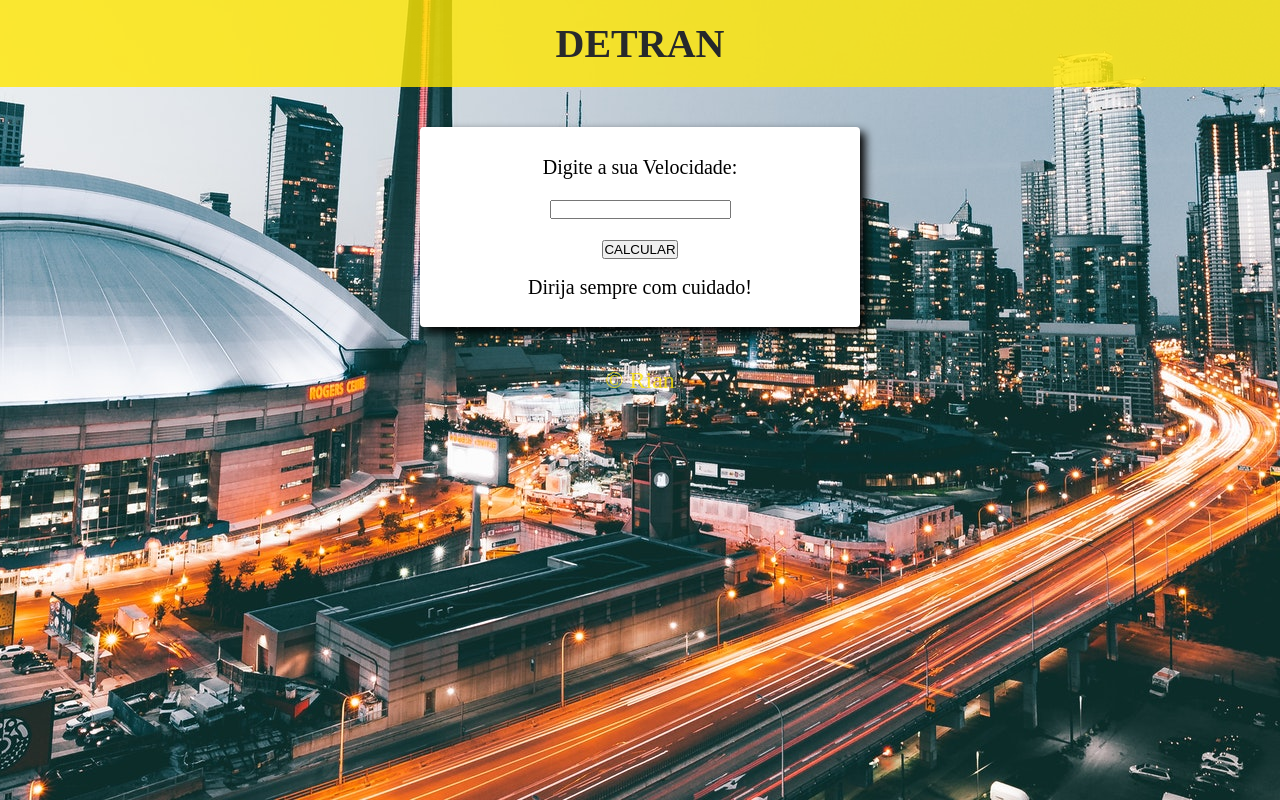
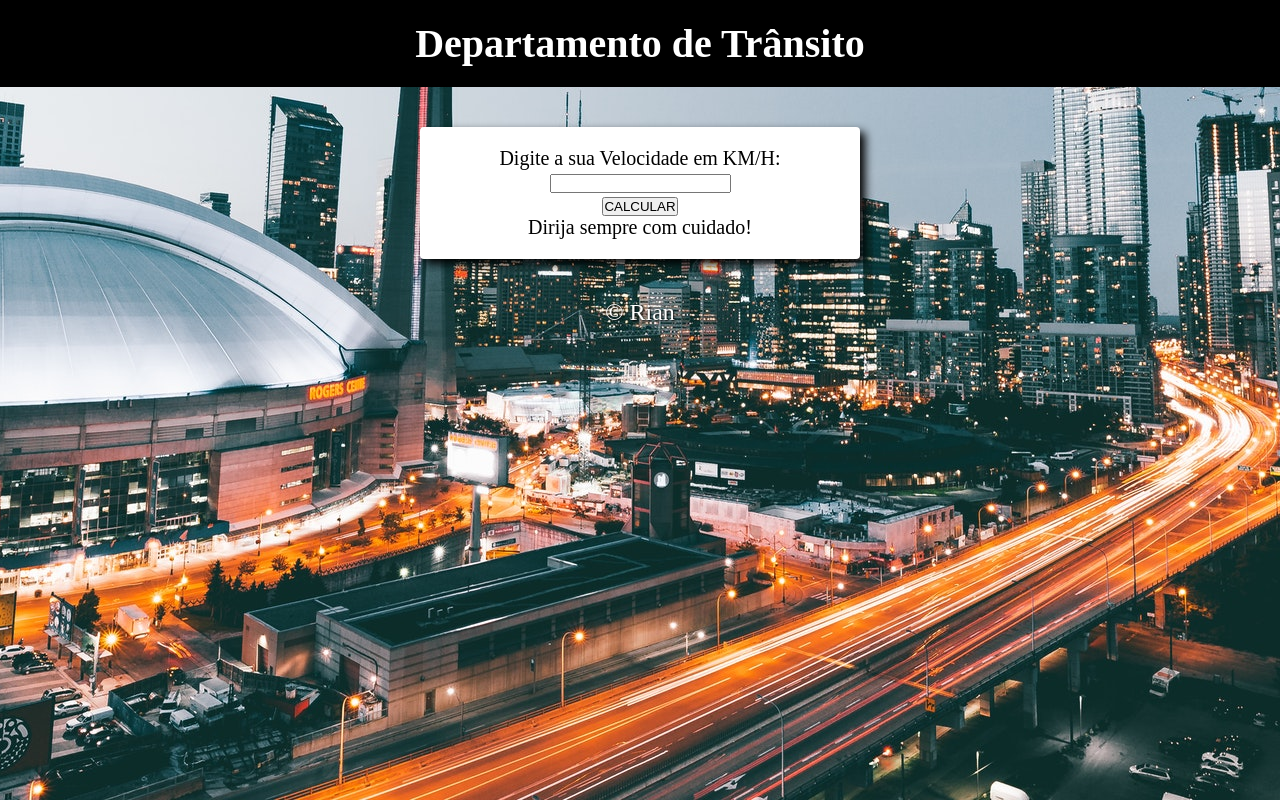
Before and after one commit to idkrian/consultor-multas, a plain HTML site: page index.html in a window 1280 px wide. Drawn offline with Linux system fonts and the light colour scheme.

Commit message:
terceiro commit

```diff
--- a/index.html
+++ b/index.html
@@ -8,14 +8,16 @@
 </head>
 <body>
     <div id="cabecalho">
-        <h1>DETRAN</h1>
+        <h1>Departamento de Trânsito</h1>
     </div>
     <section>
-        <p>Digite a sua Velocidade:</p>
-        <input type="number" name="vel" id="vel">
-        <p><input type="button" value="CALCULAR" onclick="calcular()"></p>
+        <div id="txt-section">
+            <p>Digite a sua Velocidade em KM/H:</p>
+            <input type="number" name="vel" id="vel">
+            <p><input type="button" value="CALCULAR" onclick="calcular()"></p>
 
-        <div id="resultado"><p>Dirija sempre com cuidado!</p></div>
+            <div id="resultado"><p>Dirija sempre com cuidado!</p></div>
+        </div>
 
     </section>
     <footer>
--- a/style.css
+++ b/style.css
@@ -13,25 +13,25 @@ body{
     background-position: bottom;
 }
 #cabecalho{
-    background-color: rgb(255, 230, 0);
+    background-color: rgb(0, 0, 0);
     margin: 0;
     padding: 20px;
-    opacity: 0.8;
+    color: white;
 }
 section{
     background-color: white;
     width: 400px;
+    height: auto;
     margin: 40px auto;
     border-radius: 4px;
     box-shadow: 5px 5px 10px black;
     padding: 20px;
-    line-height: 40px;
 }
 footer{
-    color: rgb(255, 230, 0);
+    color: rgb(255, 255, 255);
     text-align: center;
     font: normal 24px bebas neue;
     box-shadow: 10px;
     display: block;
-    opacity: 0.8;
+    text-shadow: 1px 1px 2px black;
 }
```
